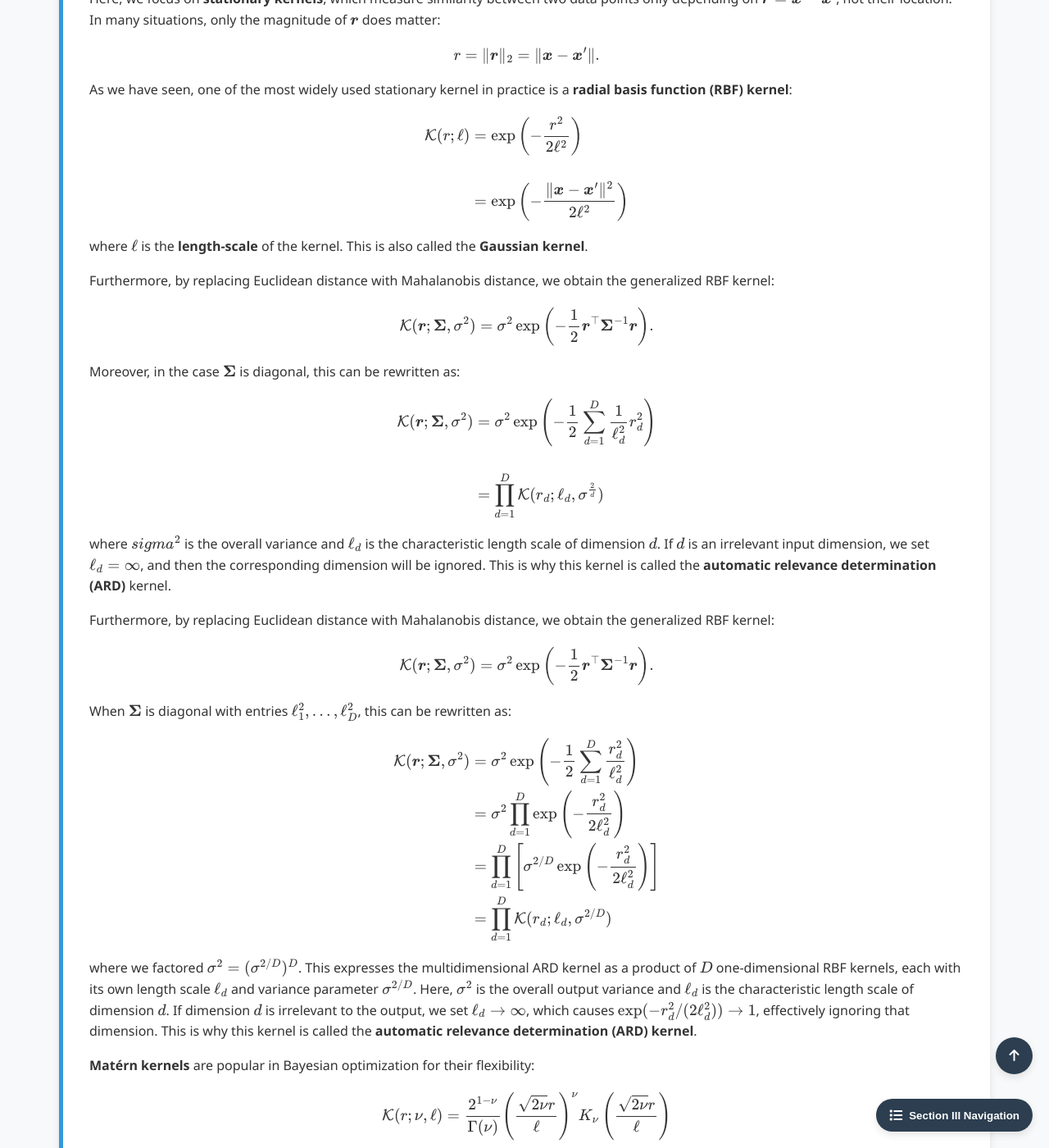
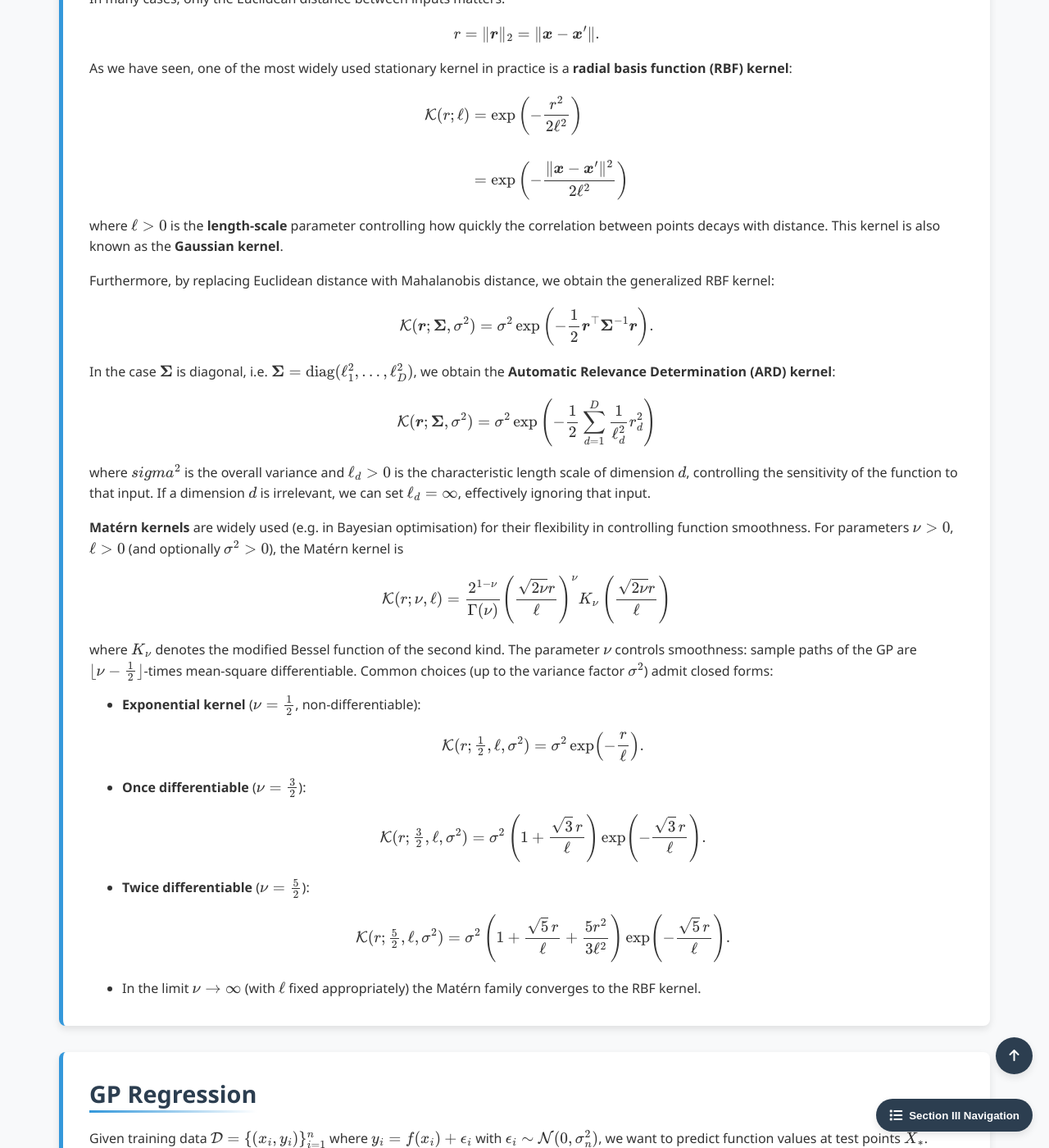
Before and after one commit to Yusukey01/yusukey01.github.io, a Jekyll site: the page built from Mathematics/Probability/gaussian_process.html, in a window 1280 px wide and 1400 px high, scrolled down 2096 px. Shown: the whole window at 82% size. Built offline with Jekyll 4.4.1, drawn with Linux system fonts in a browser that asks for light colours; some of the changed text lies outside the part shown.

Commit message:
added Gaussian Process

```diff
--- a/Mathematics/Probability/gaussian_process.html
+++ b/Mathematics/Probability/gaussian_process.html
@@ -176,9 +176,12 @@ uses_python: true
 
             <section id="kernel" class="section-content">
                 <h2>Kernel Functions</h2>
+
                 <p>
-                    The kernel function determines the <strong>similarity</strong> between function values at different input points. The choice of kernel is crucial
-                    as it controls the properties of the functions in our GP prior.
+                    The <strong>kernel function</strong> defines the notion of <strong>similarity</strong> between function values
+                    at different input points. In a Gaussian process (GP), the choice of kernel is crucial since it
+                    determines the smoothness, periodicity, and other structural properties of the functions drawn
+                    from the GP prior.
                 </p>
 
                  <div class="theorem">
@@ -192,25 +195,24 @@ uses_python: true
                     \[
                     \sum_{i=1}^N \sum_{j=1}^N c_i c_j \mathcal{K}(\boldsymbol{x}_i, \boldsymbol{x}_j) \geq 0
                     \]
-                    for any choice of numbers  \(c_i \in \mathbb{R}\).
-                    <br>
-                    Note that the equality allowed when  \(\forall i, c_i =0\).
+                    for any choice of numbers  \(c_i \in \mathbb{R}\). The equality allowed when \(\forall i, c_i =0\).
                     <br>
                     This means that the corresponding Gram matrix
                     \( \boldsymbol{K} = [\mathcal{K}(\boldsymbol{x}_i, \boldsymbol{x}_j)]_{i,j=1}^N \)
                     is <strong>positive semidefinite</strong>.
-                    Note that this condition does <em>not</em> require each individual kernel value
+                    Note that this condition does NOT require each individual kernel value
                     \(\mathcal{K}(\boldsymbol{x}_i, \boldsymbol{x}_j)\) to be nonnegative.
                 </div>
 
                  <p>
-                    Here, we focus on <strong>stationary kernels</strong>, which measure similarity between two data points only
-                    depending on \(\boldsymbol{r} = \boldsymbol{x} - \boldsymbol{x}'\), not their location. In many situations,
-                    only the magnitude of \(\boldsymbol{r}\) does matter:
+                    We often focus on <strong>stationary kernels</strong>, which depend only on the difference between inputs,
+                    \(\boldsymbol{r} = \boldsymbol{x} - \boldsymbol{x}'\), and not on their absolute locations.
+                    In many cases, only the Euclidean distance between inputs matters:
                     \[
-                    r = \| \boldsymbol{r} \|_2 = \| \boldsymbol{x} - \boldsymbol{x}'\|.
+                    r = \|\boldsymbol{r}\|_2 = \|\boldsymbol{x} - \boldsymbol{x}'\|.
                     \]
                 </p>
+
                 <p>
                     As we have seen, one of the most widely used stationary kernel in practice is
                     a <strong>radial basis function (RBF) kernel</strong>:
@@ -220,7 +222,8 @@ uses_python: true
                                           &= \exp \left( -\frac{\| \boldsymbol{x} - \boldsymbol{x}'\|^2}{2\ell^2}\right)
                     \end{align*}
                     \]
-                    where \(\ell\) is the <strong>length-scale</strong> of the kernel. This is also called the <strong>Gaussian kernel</strong>.
+                    where \(\ell > 0\) is the <strong>length-scale</strong> parameter controlling how quickly the correlation
+                    between points decays with distance. This kernel is also known as the  <strong>Gaussian kernel</strong>.
                 </p>
 
                 <p>
@@ -229,63 +232,58 @@ uses_python: true
                     \mathcal{K}(\boldsymbol{r}; \boldsymbol{\Sigma}, \sigma^2)
                     = \sigma^2 \exp \left( - \frac{1}{2} \boldsymbol{r}^\top \boldsymbol{\Sigma}^{-1} \boldsymbol{r}\right).
                     \]
-                    Moreover, in the case \(\boldsymbol{\Sigma}\) is diagonal, this can be rewritten as:
+                    In the case \(\boldsymbol{\Sigma}\) is diagonal, i.e. \(\boldsymbol{\Sigma} = \mathrm{diag}(\ell_1^2, \ldots, \ell_D^2)\),
+                    we obtain the <strong>Automatic Relevance Determination (ARD) kernel</strong>:
                     \[
-                    \begin{align*}
                     \mathcal{K}(\boldsymbol{r}; \boldsymbol{\Sigma}, \sigma^2)
-                    &=  \sigma^2 \exp \left( - \frac{1}{2} \sum_{d=1}^D \frac{1}{\ell_d^2 }r_d^2 \right) \\\\
-                    &= \prod_{d=1}^D \mathcal{K}(r_d ; \ell_d, \sigma^{\frac{2}{d}})
-                   \end{align*}
+                    =  \sigma^2 \exp \left( - \frac{1}{2} \sum_{d=1}^D \frac{1}{\ell_d^2 }r_d^2 \right)
                     \]
-                    where \(sigma^2\) is the overall variance and \(\ell_d\) is the characteristic length scale of dimension \(d\). If \(d\)
-                    is an irrelevant input dimension, we set \(\ell_d = \infty\), and then the corresponding dimension will be ignored. This is why
-                    this kernel is called the <strong>automatic relevance determination (ARD)</strong> kernel.
+                    where \(sigma^2\) is the overall variance and \(\ell_d >0\) is the characteristic length scale of dimension \(d\),
+                    controlling the sensitivity of the function to that input. If a dimension \(d\) is irrelevant, we can
+                    set \(\ell_d = \infty\), effectively ignoring that input.
                 </p>
 
                 <p>
-                    Furthermore, by replacing Euclidean distance with Mahalanobis distance, we obtain the generalized RBF kernel:
-                    \[
-                    \mathcal{K}(\boldsymbol{r}; \boldsymbol{\Sigma}, \sigma^2)
-                    = \sigma^2 \exp \left( - \frac{1}{2} \boldsymbol{r}^\top \boldsymbol{\Sigma}^{-1} \boldsymbol{r}\right).
-                    \]
-                    When \(\boldsymbol{\Sigma}\) is diagonal with entries \(\ell_1^2, \ldots, \ell_D^2\), this can be rewritten as:
-                    \[
-                    \begin{align*}
-                    \mathcal{K}(\boldsymbol{r}; \boldsymbol{\Sigma}, \sigma^2)
-                    &= \sigma^2 \exp \left( - \frac{1}{2} \sum_{d=1}^D \frac{r_d^2}{\ell_d^2} \right) \\
-                    &= \sigma^2 \prod_{d=1}^D \exp\left(-\frac{r_d^2}{2\ell_d^2}\right) \\
-                    &= \prod_{d=1}^D \left[\sigma^{2/D} \exp\left(-\frac{r_d^2}{2\ell_d^2}\right)\right] \\
-                    &= \prod_{d=1}^D \mathcal{K}(r_d ; \ell_d, \sigma^{2/D})
-                \end{align*}
-                    \]
-                    where we factored \(\sigma^2 = (\sigma^{2/D})^D\). This expresses the multidimensional ARD kernel as a product of
-                    \(D\) one-dimensional RBF kernels, each with its own length scale \(\ell_d\) and variance parameter \(\sigma^{2/D}\).
-                    Here, \(\sigma^2\) is the overall output variance and \(\ell_d\) is the characteristic length scale of dimension \(d\).
-                    If dimension \(d\) is irrelevant to the output, we set \(\ell_d \to \infty\), which causes \(\exp(-r_d^2/(2\ell_d^2)) \to 1\),
-                    effectively ignoring that dimension. This is why this kernel is called the <strong>automatic relevance determination (ARD) kernel</strong>.
+                    <strong>Matérn kernels</strong> are widely used (e.g. in Bayesian optimisation) for their flexibility
+                    in controlling function smoothness. For parameters \(\nu>0\), \(\ell>0\) (and optionally \(\sigma^2>0\)),
+                    the Matérn kernel is
                 </p>
-
-                <p>
-                <strong>Matérn kernels</strong> are popular in Bayesian optimization for their flexibility:</p>
                     \[
                     \mathcal{K}(r; \nu, \ell ) = \frac{2^{1-\nu}}{\Gamma(\nu)}\left(\frac{\sqrt{2\nu}r}{\ell}\right)^\nu
                     K_\nu\left(\frac{\sqrt{2\nu}r}{\ell}\right)
                     \]
-                <p>where \(K_\nu\) is the modified Bessel function and \(\nu\) controls smoothness. Common choices:</p>
-                <ul style="padding-left: 40px;">
-                    <li>Exponential kernel (non-differentiable):</li>
+                <p>
+                    where \(K_\nu\) denotes the modified Bessel function of the second kind.
+                    The parameter \(\nu\) controls smoothness: sample paths of the GP are
+                    \(\lfloor \nu - \tfrac{1}{2}\rfloor\)-times mean-square differentiable. Common choices
+                    (up to the variance factor \(\sigma^2\)) admit closed forms:
+                </p>
+
+                <ul style="padding-left:40px;">
+                    <li>
+                        <strong>Exponential kernel</strong> (\(\nu=\tfrac{1}{2}\), non-differentiable):
                         \[
-                    \mathcal{K}(r; \frac{1}{2}, \ell )  = \exp \left(- \frac{r}{\ell}\right)
+                        \mathcal{K}(r;\tfrac{1}{2},\ell,\sigma^2)=\sigma^2\exp\!\left(-\frac{r}{\ell}\right).
                         \]
-                    <li>Once differentiable:</li>
+                    </li>
+                    <li>
+                        <strong>Once differentiable</strong> (\(\nu=\tfrac{3}{2}\)):
                         \[
-                    \mathcal{K}(r; \frac{3}{2}, \ell )  = \left(1 + \frac{\sqrt{3}r}{\ell}\right)\exp \left(- \frac{\sqrt{3}r}{\ell}\right)
+                        \mathcal{K}(r;\tfrac{3}{2},\ell,\sigma^2)=\sigma^2\left(1+\frac{\sqrt{3}\,r}{\ell}\right)
+                        \exp\!\left(-\frac{\sqrt{3}\,r}{\ell}\right).
                         \]
-                    <li>Twice differentiable:</li>
+                    </li>
+                    <li>
+                        <strong>Twice differentiable</strong> (\(\nu=\tfrac{5}{2}\)):
                         \[
-                    \mathcal{K}(r; \frac{5}{2}, \ell )  = \left(1 + \frac{\sqrt{5}r}{\ell} + \frac{5r^2}{3\ell^2}\right)\exp \left(- \frac{\sqrt{5}r}{\ell}\right)
+                        \mathcal{K}(r;\tfrac{5}{2},\ell,\sigma^2)=\sigma^2\left(1+\frac{\sqrt{5}\,r}{\ell}
+                        +\frac{5r^2}{3\ell^2}\right)\exp\!\left(-\frac{\sqrt{5}\,r}{\ell}\right).
                         \]
-                    <li>Note that \(\nu \to \infty\) recovers RBF kernel.</li>
+                    </li>
+                    <li>
+                        In the limit \(\nu\to\infty\) (with \(\ell\) fixed appropriately) the Matérn family converges
+                        to the RBF kernel.
+                    </li>
                 </ul>
 
             </section>
```
Lines whose indentation alone changed are shown as unchanged.
